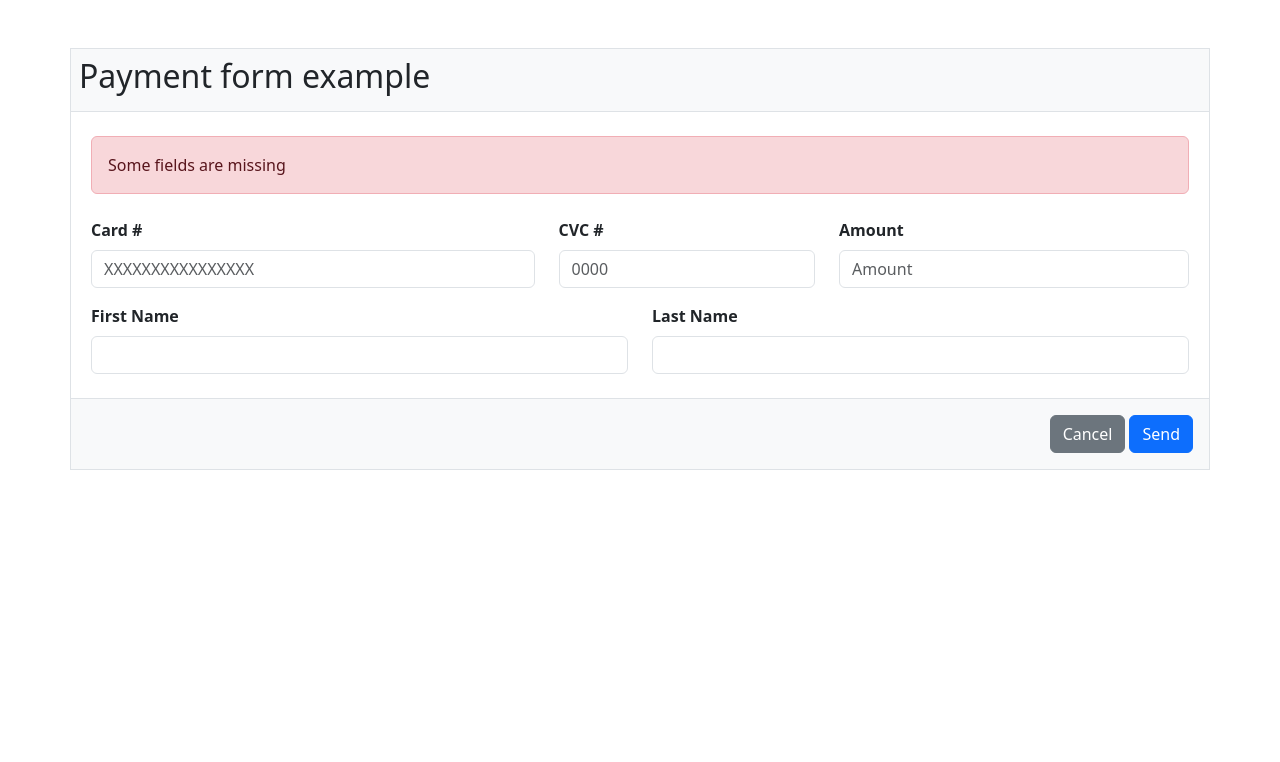
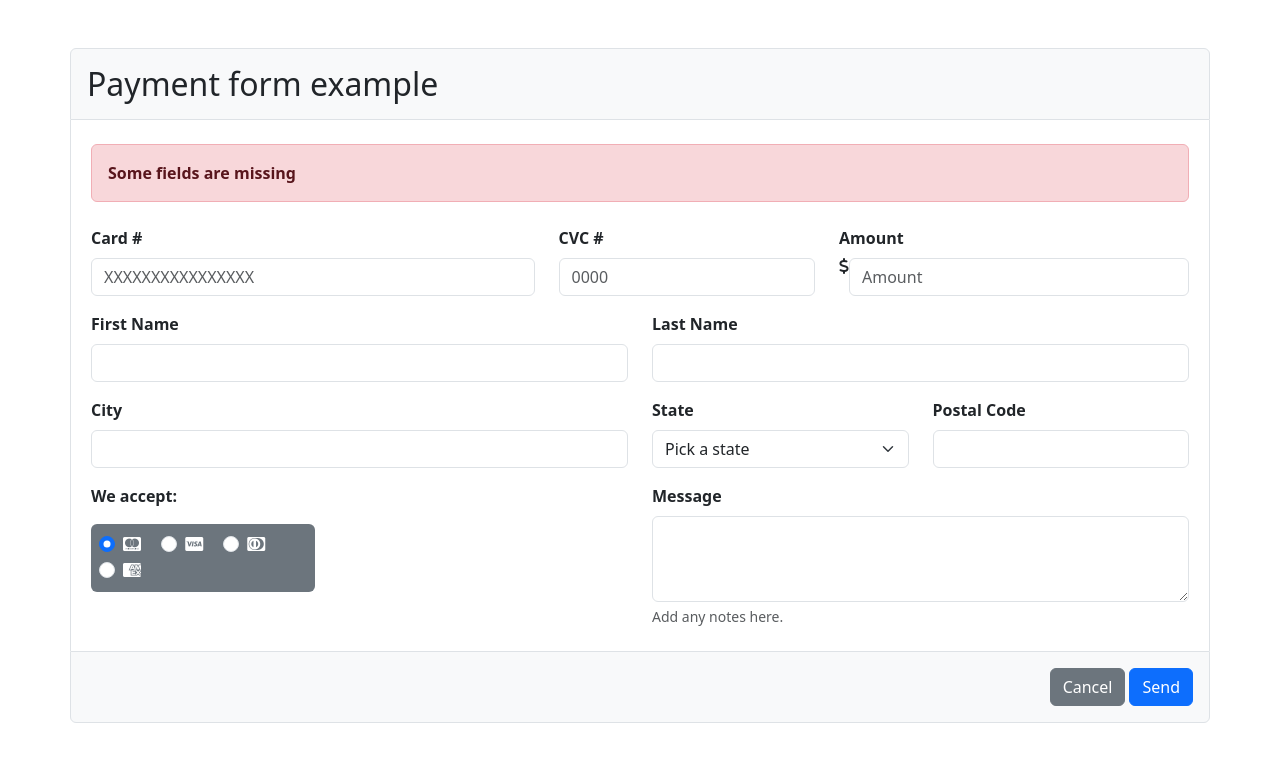
Before and after one commit to 4GeeksAcademy/PatriciaBerges-FormularioHTML5, a plain HTML site: page index.html in a window 1280 px wide. Drawn offline with nearby package versions, Linux system fonts and the light colour scheme.

Commit message:
Finished?

```diff
--- a/index.html
+++ b/index.html
@@ -4,22 +4,27 @@
     <meta charset="UTF-8">
     <meta name="viewport" content="width=device-width, initial-scale=1.0">
     <title>Formulario</title>
+    <link rel="stylesheet" href="style.css">
+    <link rel="stylesheet" href="https://cdnjs.cloudflare.com/ajax/libs/font-awesome/6.6.0/css/all.min.css">
     <link href="https://cdn.jsdelivr.net/npm/bootstrap@5.3.3/dist/css/bootstrap.min.css" rel="stylesheet" integrity="sha384-QWTKZyjpPEjISv5WaRU9OFeRpok6YctnYmDr5pNlyT2bRjXh0JMhjY6hW+ALEwIH" crossorigin="anonymous">
 </head>
 <body>
     <div class="container mt-5">
         <div class="row">
-            <div class="col-12 border bg-light p-2">
+            <div class="col-12 border bg-light p-3 pb-2 rounded-top">
                 <h2>Payment form example</h2>
             </div>
         </div>
         <form>
             <div class="row border-start border-end p-2 pb-4">
+                <div class="row m-0 p-0">
                     <div class="col-12 mb-2">
                         <div class="alert alert-danger mt-3" role="alert">
-                        Some fields are missing
+                            <strong>Some fields are missing</strong>
                         </div>
                     </div>
+                </div>
+                <div class="row m-0 p-0">
                     <div class="col-5 d-flex flex-column">
                         <label for="card" class="form-label"><strong>Card #</strong></label>
                         <input class="form-control" type="text" name="card" id="card" placeholder="XXXXXXXXXXXXXXXX" required>
@@ -30,19 +35,83 @@
                     </div>
                     <div class="col-4">
                         <label for="amount" class="form-label"><strong>Amount</strong></label>
+                        <div class="d-flex d-inline"><i class="fa-solid fa-dollar-sign"></i>
                             <input class="form-control" type="text" name="amount" id="amount" placeholder="Amount" required>
                         </div>
-                <div class="col-6 mt-3">
+                    </div>
+                </div>
+                <div class="row m-0 mt-3 p-0">
+                    <div class="col-6">
                         <label for="firstname" class="form-label"><strong>First Name</strong></label>
                         <input class="form-control" type="text" id="firstname" required>
                     </div>
-                <div class="col-6 mt-3">
+                    <div class="col-6">
                         <label for="lastname" class="form-label"><strong>Last Name</strong></label>
                         <input class="form-control" type="text" id="lastname" required>
                     </div>
                 </div>
+                <div class="row m-0 mt-3 p-0">
+                    <div class="col-sm-6 col-12">
+                        <label for="city" class="form-label"><strong>City</strong></label>
+                        <input class="form-control" type="text" id="city" required>
+                    </div>
+                    <div class="col-sm-3 col-6">
+                        <label for="state" class="form-label"><strong>State</strong></label>
+                        <select class="form-select" aria-label="Default select example" id="state">
+                            <option selected >Pick a state</option>
+                            <option value="1">Alabama</option>
+                            <option value="2">Alaska</option>
+                            <option value="3">Arizona</option>
+                          </select>
+                    </div>
+                    <div class="col-sm-3 col-6">
+                        <label for="postcode" class="form-label"><strong>Postal Code</strong></label>
+                        <input class="form-control" type="text" id="postcode" required>
+                    </div>
+                </div>
+                <div class="row m-0 mt-3 p-0">
+                    <div class="col-6 d-flex flex-column">
+                        <strong>We accept:</strong>
+                        <div class="col-lg-5 col-md-8 col-10 bg-secondary mt-3 p-2 rounded text-white">
+                            <div class="form-check form-check-inline">
+                                <input class="form-check-input" type="radio" name="flexRadioDefault" id="flexRadioDefault1" checked>
+                                <label class="form-check-label" for="flexRadioDefault1">
+                                    <i class="fa-brands fa-cc-mastercard"></i>
+                                </label>
+                              </div>
+                              <div class="form-check form-check-inline">
+                                <input class="form-check-input" type="radio" name="flexRadioDefault" id="flexRadioDefault2">
+                                <label class="form-check-label" for="flexRadioDefault2">
+                                    <i class="fa-brands fa-cc-visa"></i>
+                                </label>
+                              </div>
+                              <div class="form-check form-check-inline">
+                                <input class="form-check-input" type="radio" name="flexRadioDefault" id="flexRadioDefault2">
+                                <label class="form-check-label" for="flexRadioDefault2">
+                                    <i class="fa-brands fa-cc-diners-club"></i>
+                                </label>
+                              </div>
+                              <div class="form-check form-check-inline">
+                                <input class="form-check-input" type="radio" name="flexRadioDefault" id="flexRadioDefault2">
+                                <label class="form-check-label" for="flexRadioDefault2">
+                                    <i class="fa-brands fa-cc-amex"></i>
+                                </label>
+                              </div>
+                        </div>
+                    </div>
+                    <div class="col-6">
+                        <div class="mb-0">
+                            <label for="exampleFormControlTextarea1" class="form-label"><strong>Message</strong></label>
+                            <textarea class="form-control" id="exampleFormControlTextarea1" rows="3"></textarea>
+                        </div>
+                        <div id="passwordHelpBlock" class="form-text">
+                            Add any notes here.
+                          </div>
+                    </div>
+                </div>
+            </div>
             <div class="row">
-                <div class="col-12 bg-light border d-flex justify-content-end p-3">
+                <div class="col-12 bg-light border d-flex justify-content-end p-3 rounded-bottom">
                     <input class="btn btn-secondary me-1" type="reset" value="Cancel">
                     <input class="btn btn-primary" type="submit" value="Send">
                 </div>
--- /dev/null
+++ b/style.css
@@ -0,0 +1,4 @@
+.custom-select-icon {
+    background-image: url("https://external-content.duckduckgo.com/iu/?u=https%3A%2F%2Fcdn3.iconfinder.com%2Fdata%2Ficons%2Ficonano-web-stuff%2F512%2F016-Sort-V-512.png&f=1&nofb=1&ipt=c64b1ab181e1243f4e1cb3641659dd37f5d016f5456e0a7bea5b0128a0d6dce9&ipo=images");
+    background-size: 10px auto;
+}
```
Lines whose indentation alone changed are shown as unchanged.
